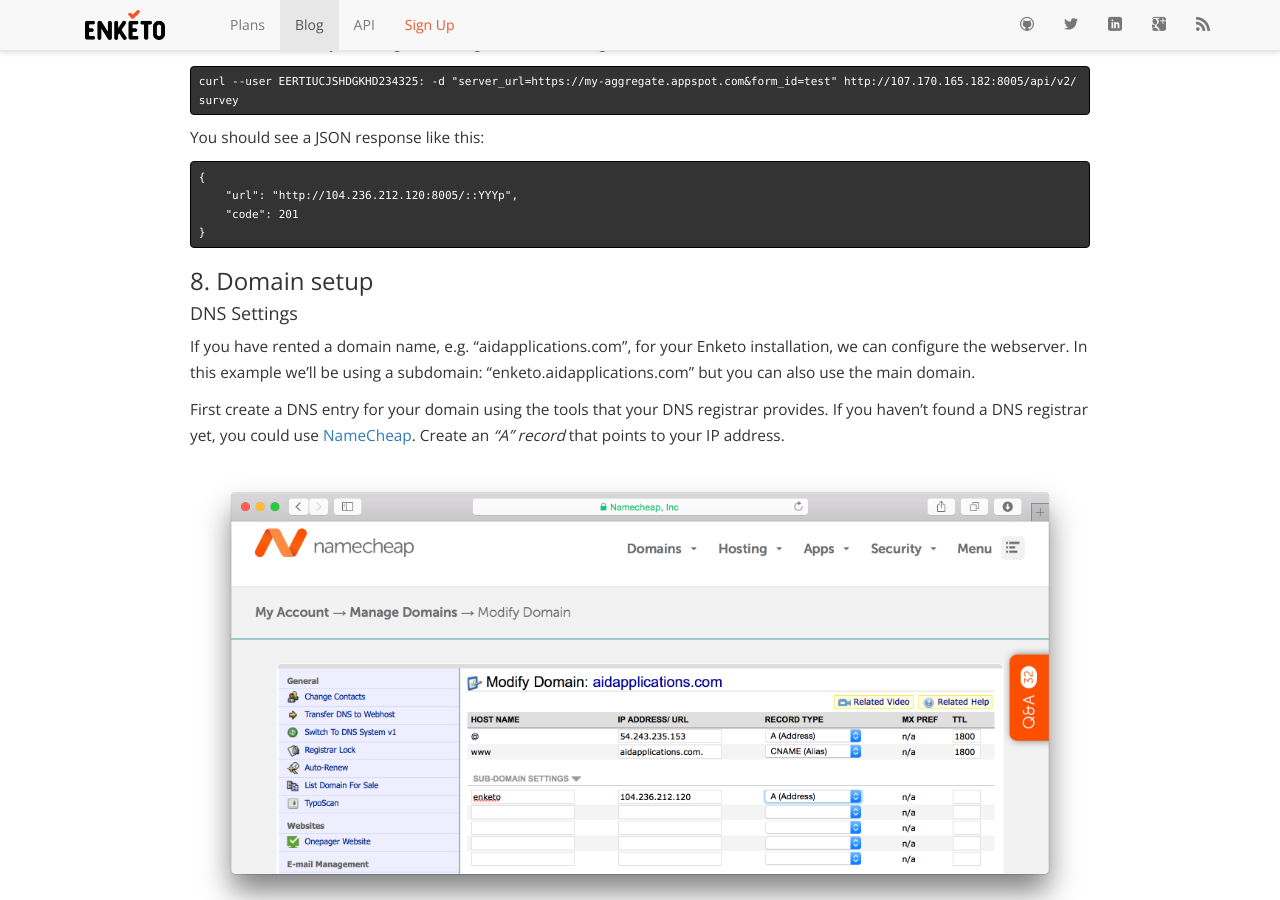
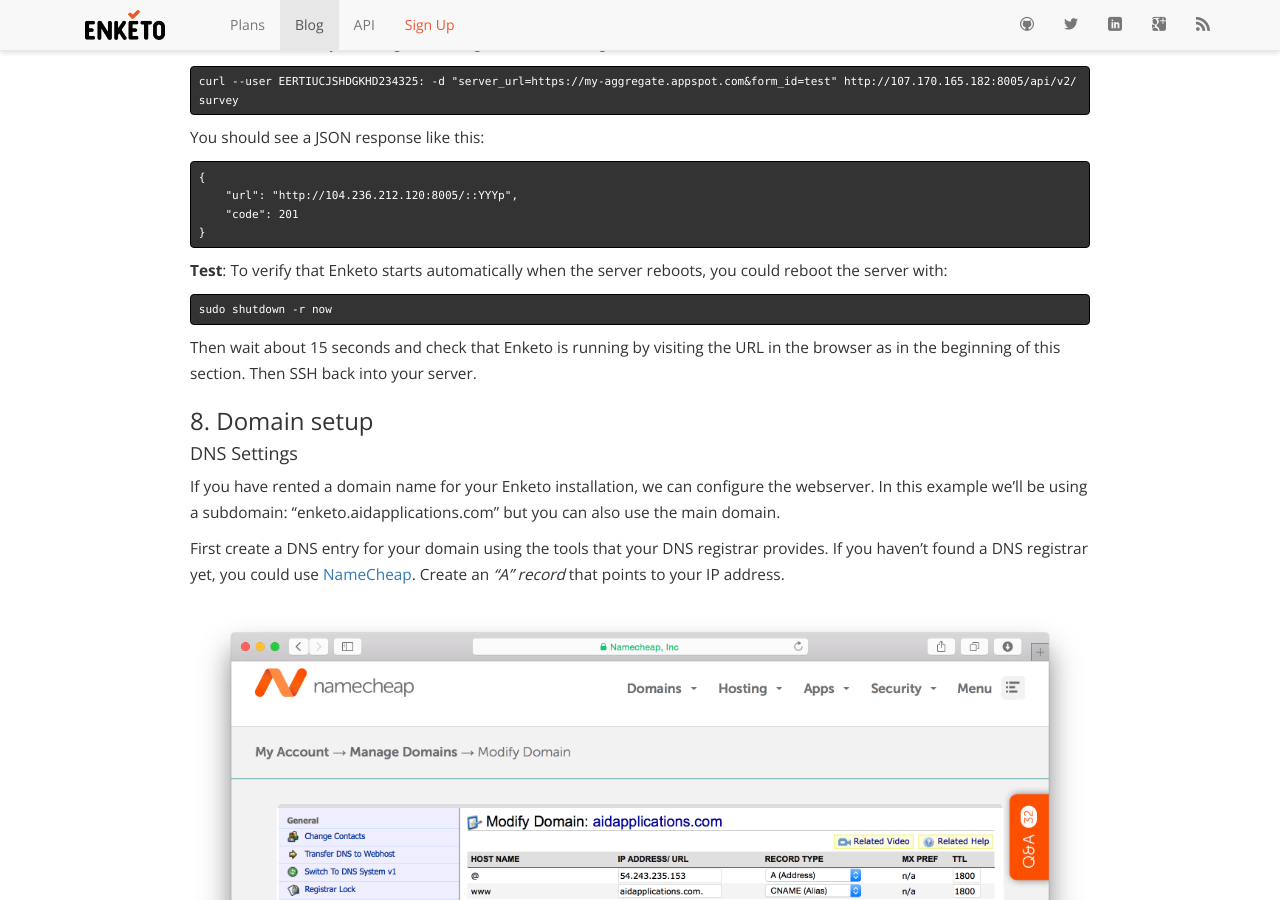
Before and after one commit to enketo/blog, a Jekyll site: the page built from _posts/2015-05-19-install-enketo.md, in a window 1280 px wide and 900 px high, scrolled down 6867 px. Built offline with Jekyll 4.4.1, drawn with Linux system fonts in a browser that asks for light colours; nearby versions of some CDN libraries; Markdown is read by kramdown in place of the engine named in the settings; comment, search, counter and statistics services are not loaded.

Commit message:
edited installation post

````diff
--- a/_posts/2015-05-19-install-enketo.md
+++ b/_posts/2015-05-19-install-enketo.md
@@ -287,11 +287,19 @@
 }
 ```
 
+**Test**: To verify that Enketo starts automatically when the server reboots, you could reboot the server with:
+
+```bash
+sudo shutdown -r now
+```
+
+Then wait about 15 seconds and check that Enketo is running by visiting the URL in the browser as in the beginning of this section. Then SSH back into your server.
+
 ### 8. Domain setup
 
 #### DNS Settings
 
-If you have rented a domain name, e.g. "aidapplications.com", for your Enketo installation, we can configure the webserver. In this example we'll be using a subdomain: "enketo.aidapplications.com" but you can also use the main domain.
+If you have rented a domain name for your Enketo installation, we can configure the webserver. In this example we'll be using a subdomain: "enketo.aidapplications.com" but you can also use the main domain.
 
 First create a DNS entry for your domain using the tools that your DNS registrar provides. If you haven't found a DNS registrar yet, you could use [NameCheap](http://www.namecheap.com/?aff=85649). Create an _"A" record_ that points to your IP address.
 
````
